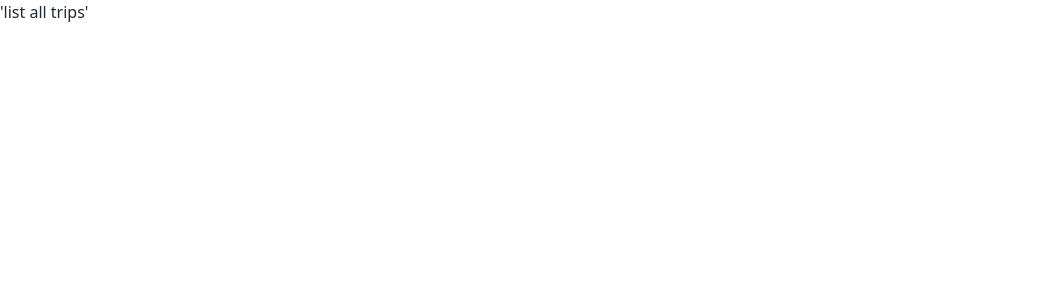
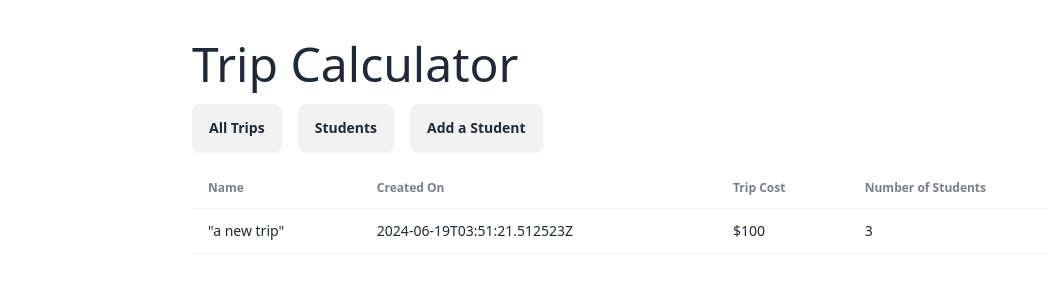
Before and after one commit to PeterGrayCreative/trip-calculator, a React (Create React App) app in the folder ui/: page / in a window 1280 px wide. Shown: the top 300 px of the page, without its empty margins (0-1048 px from the left). Built offline with nearby package versions, Linux system fonts and the light colour scheme.

Commit message:
Commit API Changes

```diff
--- a/ui/src/App.tsx
+++ b/ui/src/App.tsx
@@ -1,19 +1,29 @@
 import React from 'react';
+import { createBrowserRouter, RouterProvider, Outlet } from 'react-router-dom';
 import logo from './logo.svg';
+import { Header } from './Components/Header';
+import { TripTable } from './Components/TripTable';
 import './App.css';
-import { createBrowserRouter, RouterProvider } from 'react-router-dom';
 
 const router = createBrowserRouter([
   {
+    element: (
+      <>
+        <Header />
+        <Outlet />
+      </>
+    ),
+    children: [
+      {
         path: '/',
-    element: <>'list all trips'</>,
+        element: <TripTable />,
       },
       {
-    path: '/:tripId',
+        path: ':tripId',
         element: <>'view trip detail'</>,
       },
       {
-    path: '/students',
+        path: 'students',
         element: <>'list all students'</>,
       },
       {
@@ -28,12 +38,16 @@ const router = createBrowserRouter([
         path: '/add-student',
         element: <>'add student'</>,
       },
+    ],
+  },
 ]);
 
 export const App = () => {
   return (
-    <main className="h-full overflow-y-auto center flex">
+    <div className="flex items-center justify-center">
+      <main className="h-full overflow-y-auto center flex my-10 max-w-4xl w-3/4 justify-center space-between space-y-4 flex-col">
         <RouterProvider router={router} />
       </main>
+    </div>
   );
 };
--- a/ui/src/Components/DataTable.tsx
+++ b/ui/src/Components/DataTable.tsx
@@ -1,9 +1,26 @@
 import React from 'react';
 
-export const DataTable = (headers: string[]) => {
+interface dataTableProps {
+  headers: string[];
+  data: object[];
+}
+
+export const DataTable = ({ headers, data }: dataTableProps) => {
+  const rowRenderer = () =>
+    data.map((x: any) => {
+      return (
+        <tr key={x.id}>
+          {Object.keys(x).map((y: string) => {
+            if (y === 'id') return null;
+            return <td>{x[y]}</td>;
+          })}
+        </tr>
+      );
+    });
+
   return (
     <div className="overflow-x-auto">
-      <table className="table table-xs">
+      <table className="table">
         <thead>
           <tr>
             {headers.map((x) => {
@@ -11,6 +28,7 @@ export const DataTable = (headers: string[]) => {
             })}
           </tr>
         </thead>
+        <tbody>{rowRenderer()}</tbody>
       </table>
     </div>
   );
--- /dev/null
+++ b/ui/src/Components/Header.tsx
@@ -0,0 +1,21 @@
+import React from 'react';
+import { Link } from 'react-router-dom';
+
+export const Header = () => {
+  return (
+    <>
+      <h1 className="text-5xl w-full">Trip Calculator</h1>
+      <div className="space-between space-x-4">
+        <Link to="/">
+          <button className="btn">All Trips</button>
+        </Link>
+        <Link to="students">
+          <button className="btn">Students</button>
+        </Link>
+        <Link to="add-student">
+          <button className="btn">Add a Student</button>
+        </Link>
+      </div>
+    </>
+  );
+};
--- /dev/null
+++ b/ui/src/Components/TripTable.tsx
@@ -0,0 +1,21 @@
+import React from 'react';
+import { DataTable } from './DataTable';
+
+export const TripTable = () => {
+  const headers: string[] = [
+    'Name',
+    'Created On',
+    'Trip Cost',
+    'Number of Students',
+  ];
+  const sampleData = [
+    {
+      id: '7820618a-7600-4ac8-a71b-13311cc84cb4',
+      name: '"a new trip"',
+      createdOn: '2024-06-19T03:51:21.512523Z',
+      tripCost: '$100',
+      students: 3,
+    },
+  ];
+  return <DataTable headers={headers} data={sampleData} />;
+};
```
Also changed, not shown: 2 other files (tests, documents, lock files or other folders). Lines whose indentation alone changed are shown as unchanged.
